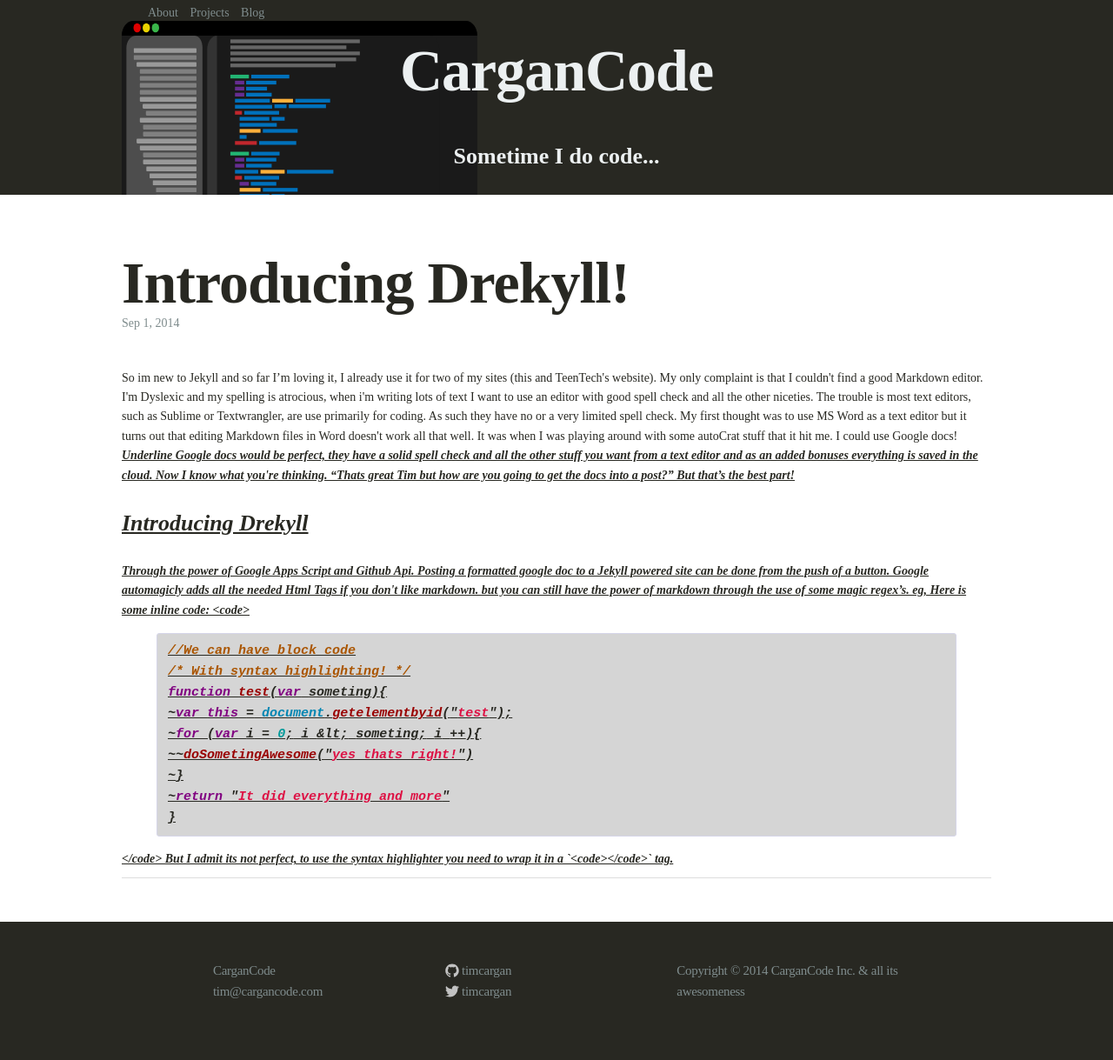
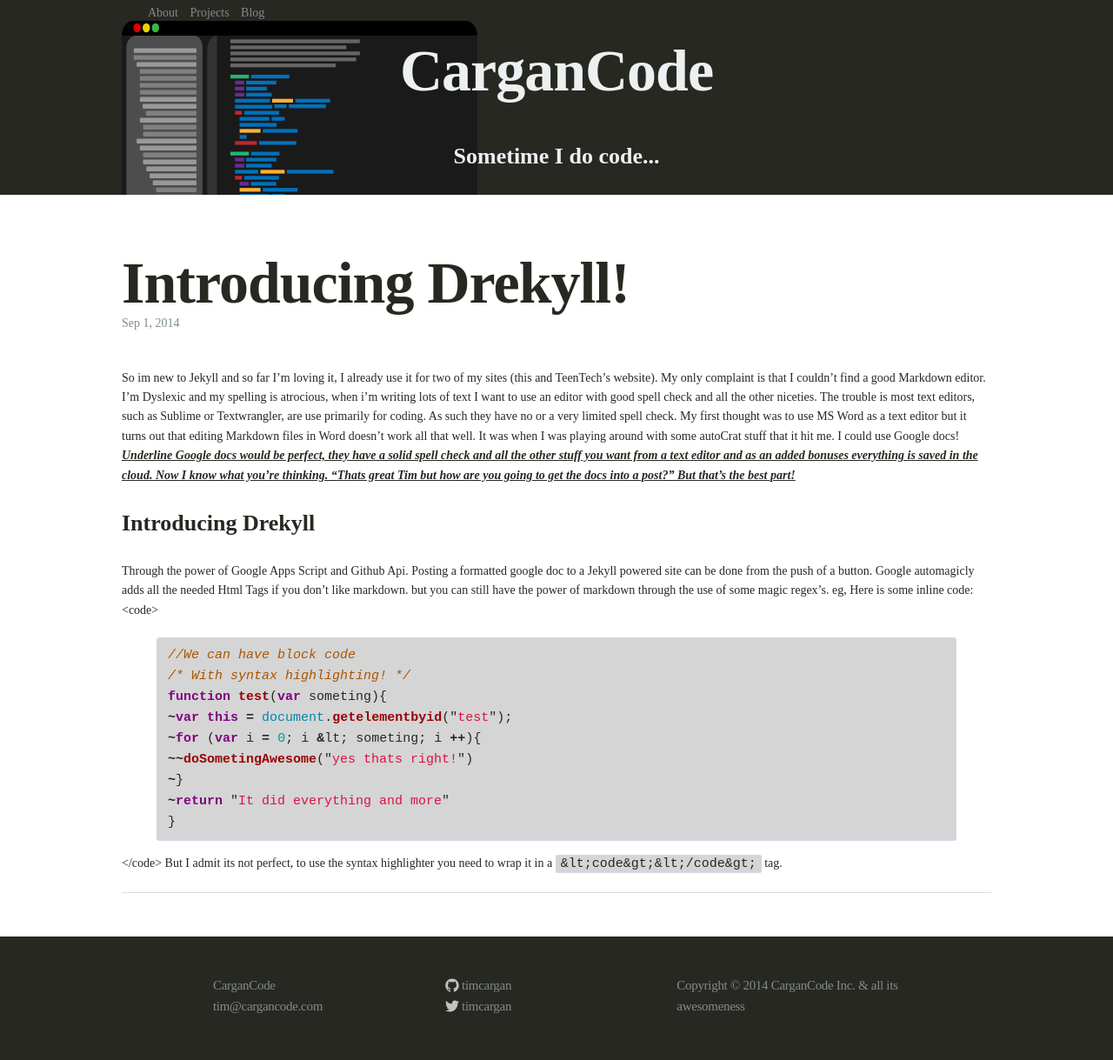
Before and after one commit to CarganCode/CarganCode.github.io, a Jekyll site: the page built from _posts/2014-9-1-Introducing_Drekyll!.md, in a window 1280 px wide. Shown: the whole page at 87% size. Built offline with Jekyll 4.4.1, drawn with Linux system fonts in a browser that asks for light colours.

Commit message:
Dev-Updating: Introducing Drekyll!

```diff
--- a/_posts/2014-9-1-Introducing_Drekyll!.md
+++ b/_posts/2014-9-1-Introducing_Drekyll!.md
@@ -3,12 +3,12 @@
 title: Introducing Drekyll!
 date: 2014-09-01T14:51:11.002Z
 ---
-<body class="c2">
+
 So im new to Jekyll and so far I’m loving it, I already use it for two of my sites (this and TeenTech's website). My only complaint is that I couldn't find a good Markdown editor. I'm Dyslexic and my spelling is atrocious, when i'm writing lots of text I want to use an editor with good spell check and all the other niceties. The trouble is most text editors, such as Sublime or Textwrangler, are use primarily for coding. As such they have no or a very limited spell check. My first thought was to use MS Word as a text editor but it turns out that editing Markdown files in Word doesn't work all that well. It was when I was playing around with some autoCrat stuff that it hit me. I could use Google docs!
 <!--more-->
 <span style="font-style:italic;text-decoration:underline;font-weight:bold;">Underline
 Google docs would be perfect, they have a solid spell check and all the other stuff you want from a text editor and as an added bonuses everything is saved in the cloud. Now I know what you're thinking. “Thats great Tim but how are you going to get the docs into a post?” But that’s the best part!
-<h3 style="page-break-after:avoid;">
+<h3>
 				Introducing Drekyll
 	</h3>
 Through the power of Google Apps Script and Github Api. Posting a formatted google doc to a Jekyll powered site can be done from the push of a button. Google automagicly adds all the needed Html Tags if you don't like markdown. but you can still have the power of markdown through the use of some magic regex’s.
```
